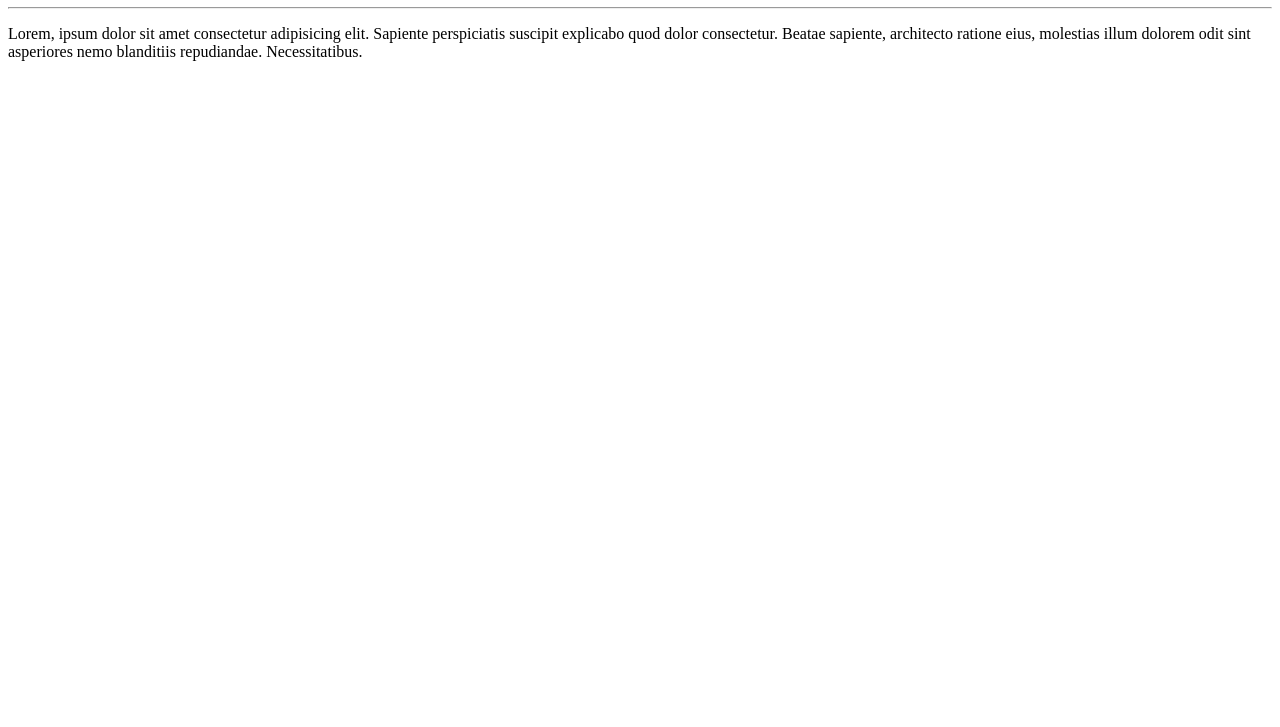
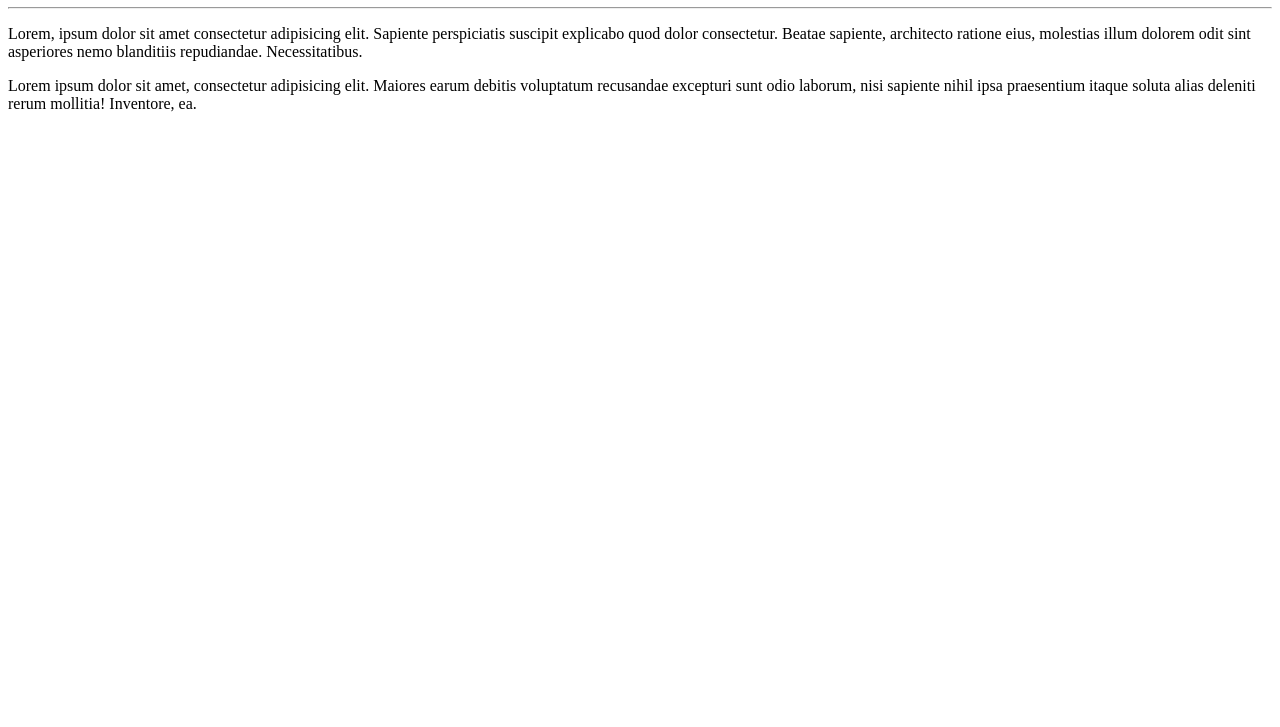
Before and after one commit to Joel-droid/Ola-Mundo, a plain HTML site: page SITE-EXEMPLO/INDEX.HTML in a window 1280 px wide. Shown: the part 73-800 px from the top of the page. Drawn offline with Linux system fonts and the light colour scheme.

Commit message:
Parágrafo adicionado

```diff
--- a/SITE-EXEMPLO/INDEX.HTML
+++ b/SITE-EXEMPLO/INDEX.HTML
@@ -10,5 +10,6 @@
     <h1>Olá,Mundo!</h1>
     <hr>
     <p>Lorem, ipsum dolor sit amet consectetur adipisicing elit. Sapiente perspiciatis suscipit explicabo quod dolor consectetur. Beatae sapiente, architecto ratione eius, molestias illum dolorem odit sint asperiores nemo blanditiis repudiandae. Necessitatibus.</p>
+    <p>Lorem ipsum dolor sit amet, consectetur adipisicing elit. Maiores earum debitis voluptatum recusandae excepturi sunt odio laborum, nisi sapiente nihil ipsa praesentium itaque soluta alias deleniti rerum mollitia! Inventore, ea.</p>
 </body>
 </html>
```
